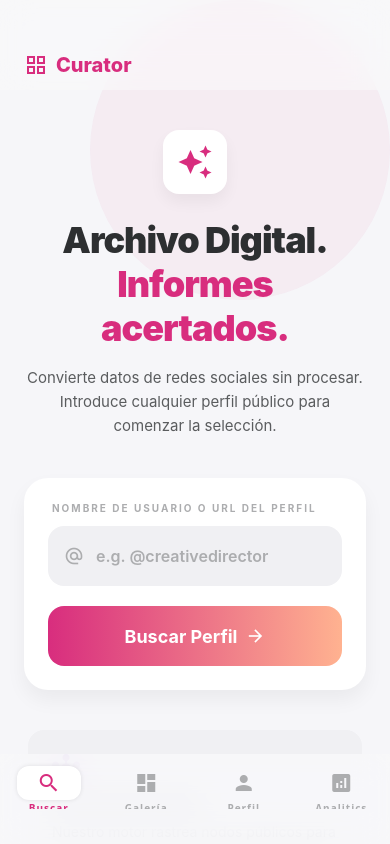
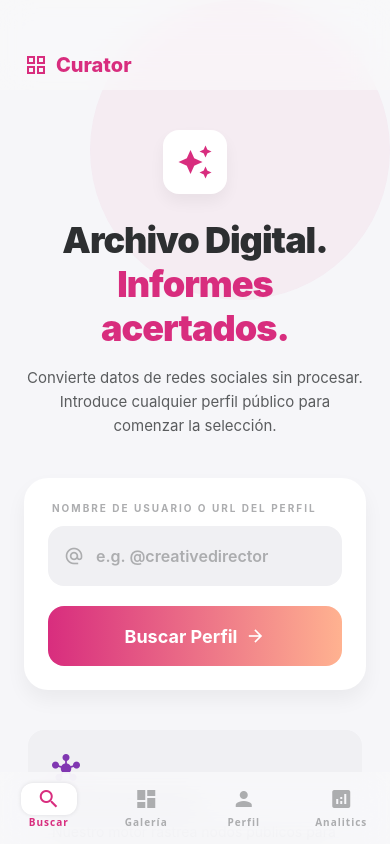
Before and after one commit to Vrouqen/Scrapping-Test, a React Native app in the folder frontend/: screen / in a window 390 px wide. Built offline with nearby package versions, Linux system fonts and the light colour scheme.

Commit message:
feat: integrate SafeAreaProvider and adjust tab bar styles for improved layout on web and mobile

```diff
--- a/frontend/App.js
+++ b/frontend/App.js
@@ -1,10 +1,11 @@
 import React, { useState } from 'react';
-import { View, StyleSheet, Text } from 'react-native';
+import { View, StyleSheet, Text, Platform } from 'react-native';
 import { NavigationContainer } from '@react-navigation/native';
 import { createBottomTabNavigator } from '@react-navigation/bottom-tabs';
 import { MaterialIcons } from '@expo/vector-icons';
 import { BlurView } from 'expo-blur';
 import { useFonts } from 'expo-font';
+import { SafeAreaProvider, useSafeAreaInsets } from 'react-native-safe-area-context';
 
 import SearchScreen from './src/screens/SearchScreen';
 import Header from './src/components/Header';
@@ -24,7 +25,16 @@ const PlaceholderScreen = () => (
 );
 
 export default function App() {
+  return (
+    <SafeAreaProvider>
+      <AppContent />
+    </SafeAreaProvider>
+  );
+}
+
+function AppContent() {
   const [fontsLoaded] = useFonts(MaterialIcons.font);
+  const insets = useSafeAreaInsets();
   const [searchState, setSearchState] = useState({
     inputValue: '',
     searchedValue: '',
@@ -44,9 +54,9 @@ export default function App() {
   }
 
   return (
-    <NavigationContainer>
-      <Header />
-      <Tab.Navigator
+      <NavigationContainer>
+        <Header />
+        <Tab.Navigator
         // Definimos 'Search' como la pantalla inicial obligatoria
         initialRouteName="Search"
         screenOptions={({ route }) => ({
@@ -62,18 +72,21 @@ export default function App() {
             bottom: 0,
             borderTopWidth: 0,
             elevation: 0,
-            height: 90,
-            paddingTop: 10,
-            paddingBottom: 30,
+            height: Platform.OS === 'web' ? 72 : 56 + insets.bottom,
+            paddingTop: Platform.OS === 'web' ? 8 : 6,
+            paddingBottom: Platform.OS === 'web' ? 8 : Math.max(insets.bottom, 10),
             backgroundColor: 'rgba(246, 246, 249, 0.8)',
             borderTopLeftRadius: 30,
             borderTopRightRadius: 30,
+          },
+          tabBarItemStyle: {
+            justifyContent: 'center',
           },
           tabBarLabelStyle: {
             fontSize: 10,
             fontWeight: 'bold',
             letterSpacing: 1,
-            marginTop: 4,
+            marginTop: 2,
           },
           tabBarIcon: ({ color, focused }) => {
             let iconName;
@@ -136,8 +149,8 @@ export default function App() {
             />
           )}
         </Tab.Screen>
-      </Tab.Navigator>
-    </NavigationContainer>
+        </Tab.Navigator>
+      </NavigationContainer>
   );
 }
 
@@ -155,8 +168,8 @@ const styles = StyleSheet.create({
     fontWeight: 'bold',
   },
   iconContainer: {
-    paddingHorizontal: 20,
-    paddingVertical: 5,
+    paddingHorizontal: 16,
+    paddingVertical: 4,
     borderRadius: 12
   },
   activeIcon: {
```
